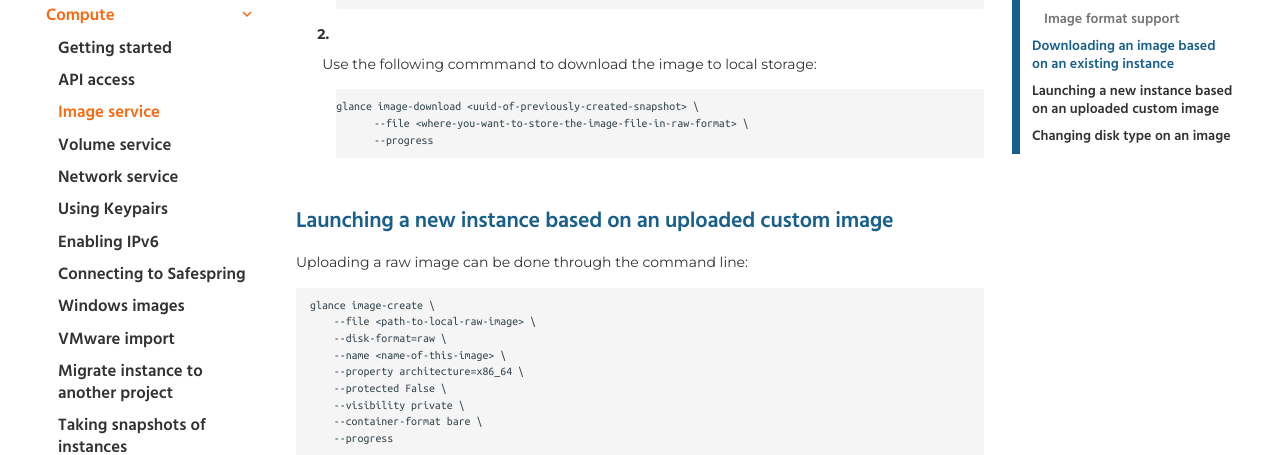
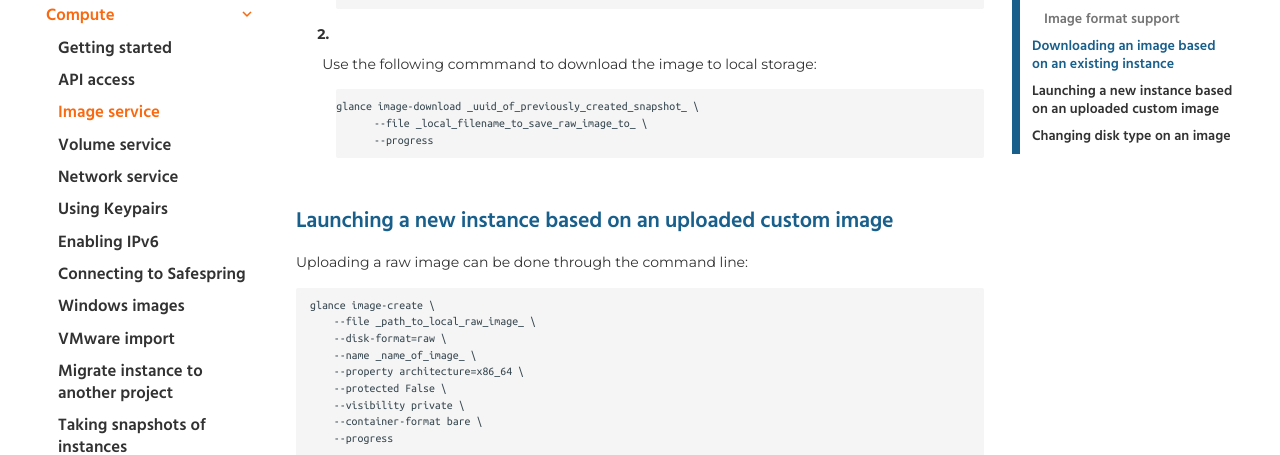
Before and after one commit to safespring/docs, an MkDocs documentation site: the page built from content/compute/image.md, in a window 1280 px wide and 900 px high, scrolled down 885 px. Shown: the part 160-615 px from the top of the window. Built offline with MkDocs 1.6.1 and Material for MkDocs 9.7.7, drawn with Linux system fonts in a browser that asks for light colours; comment, search, counter and statistics services are not loaded; old or Windows-style settings are respelled for this version of MkDocs.

Commit message:
FIX: Remove gt & lt signs

```diff
--- a/content/compute/image.md
+++ b/content/compute/image.md
@@ -51,8 +51,8 @@ Horizon webui.
 
 3.  Use the following commmand to download the image to local storage:
 
-        glance image-download <uuid-of-previously-created-snapshot> \
-            --file <where-you-want-to-store-the-image-file-in-raw-format> \
+        glance image-download _uuid_of_previously_created_snapshot_ \
+            --file _local_filename_to_save_raw_image_to_ \
             --progress
 
 ## Launching a new instance based on an uploaded custom image
@@ -60,9 +60,9 @@ Horizon webui.
 Uploading a raw image can be done through the command line:
 
     glance image-create \
-        --file <path-to-local-raw-image> \
+        --file _path_to_local_raw_image_ \
         --disk-format=raw \
-        --name <name-of-this-image> \
+        --name _name_of_image_ \
         --property architecture=x86_64 \
         --protected False \
         --visibility private \
```
